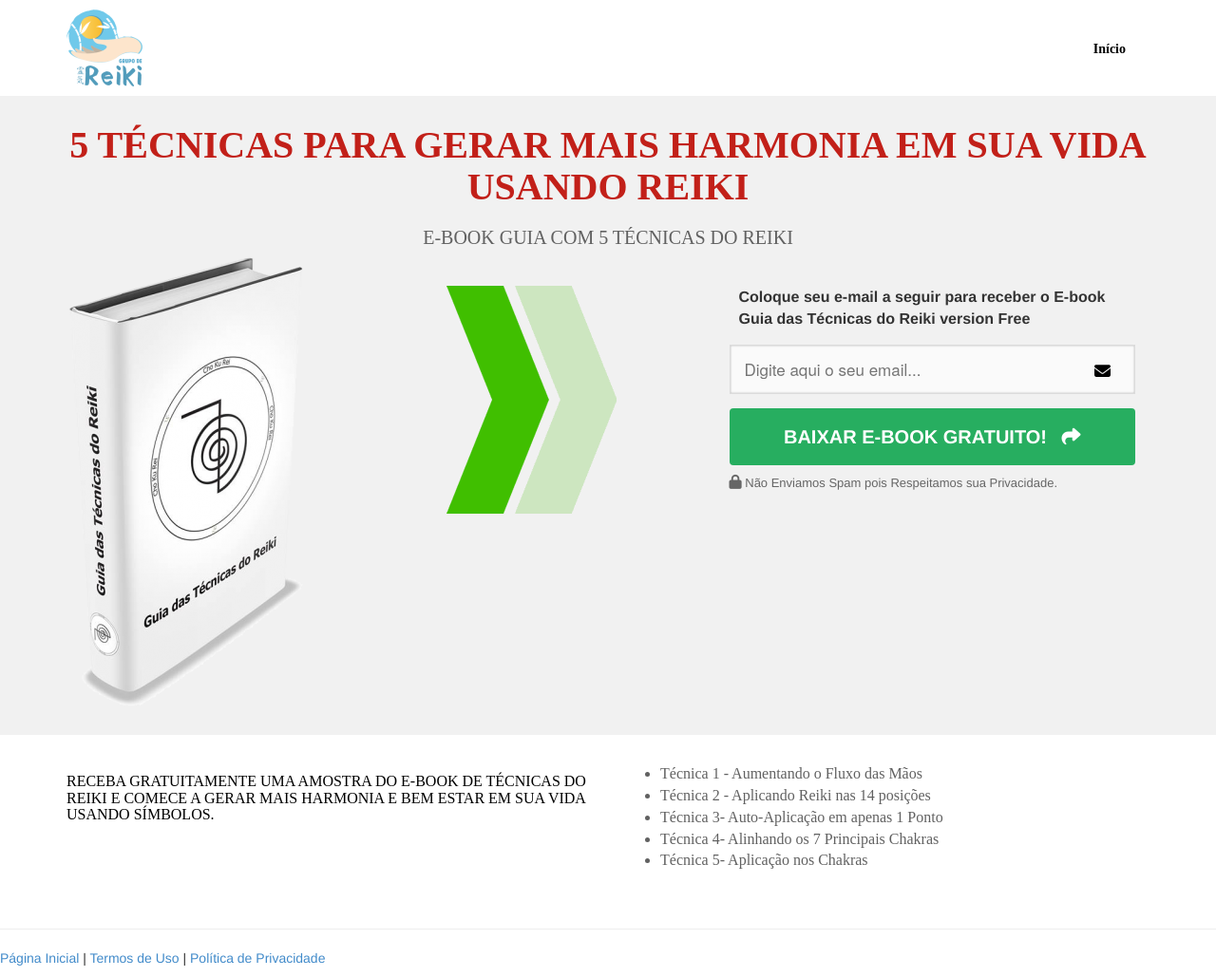
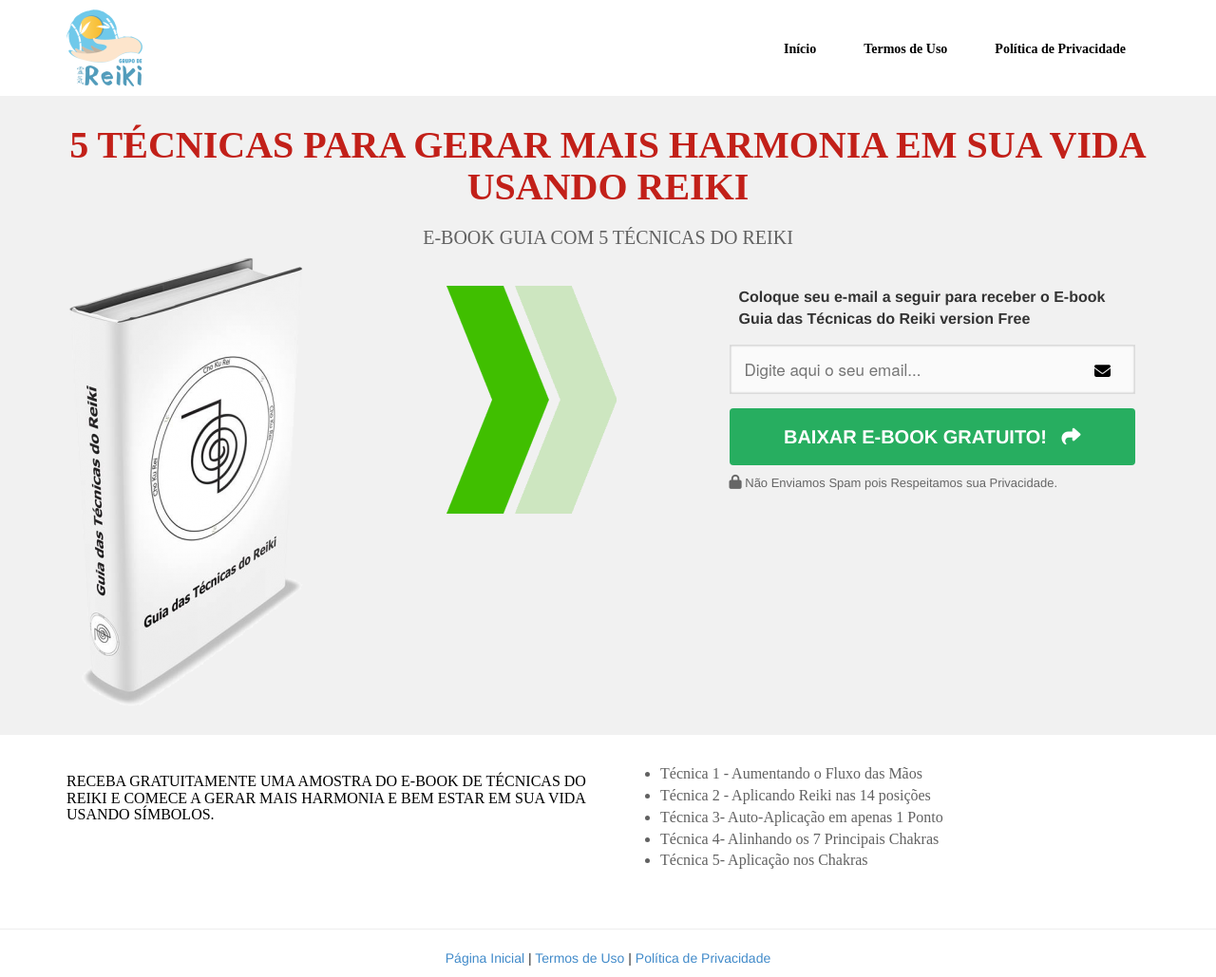
Before and after one commit to imperiodicas/imperiodicas.github.io, a plain HTML site: page index.htm in a window 1280 px wide. Shown: the whole page at 95% size. Drawn offline with Linux system fonts and the light colour scheme; a web font is replaced by a local one.

Commit message:
Update index.htm

```diff
--- a/index.htm
+++ b/index.htm
@@ -58,6 +58,8 @@
                                         <div class="col-md-8" id="menu-superior">
                     <ul>
                         <li><a href="#">Início</a></li>
+                        <li><a href="https://imperiodicas.github.io/termos-de-uso.htm">Termos de Uso</a></li>
+                        <li><a href="https://imperiodicas.github.io/politica-de-privacidade.htm">Política de Privacidade</a></li>
                                                                                             </ul>
                     </div>
                                         <div class="clearfix"></div>
@@ -137,7 +139,7 @@
         </div>
 
         <hr>
-        <a href="https://imperiodicas.github.io">Página Inicial</a> | <a href="https://imperiodicas.github.io/termos-de-uso.htm">Termos de Uso</a> | <a href="">Política de Privacidade</a>
+        <p align="center"><a href="https://imperiodicas.github.io">Página Inicial</a> | <a href="https://imperiodicas.github.io/termos-de-uso.htm">Termos de Uso</a> | <a href="">Política de Privacidade</a></p>
 
 
         <!-- Include all compiled plugins (below), or include individual files as needed -->
```
